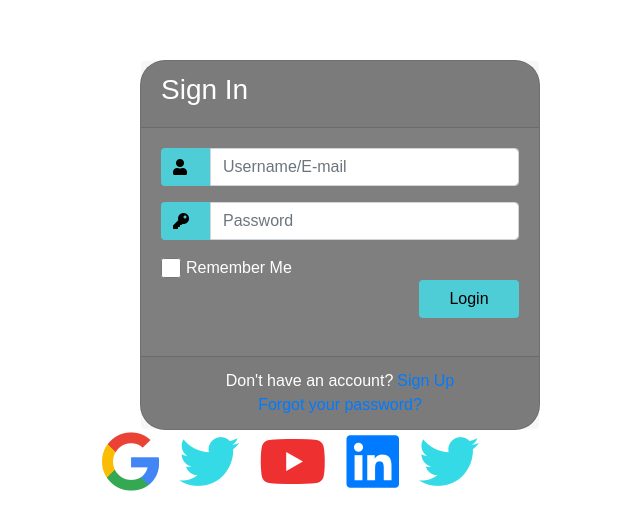
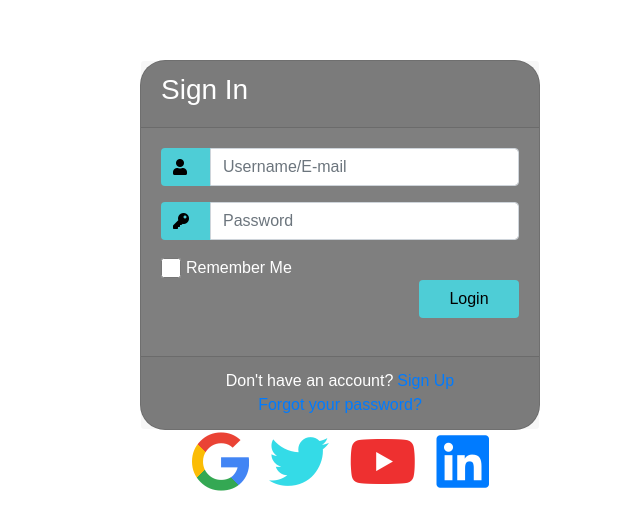
Before and after one commit to NicolaeArhire/Log-in, a plain HTML site: page index.html in a window 1280 px wide. Shown: the part 155-684 px from the top of the page, without its empty margins (300-940 px from the left). Drawn offline with nearby package versions, Linux system fonts and the light colour scheme; some icons are missing; a web font is replaced by a local one.

Commit message:
Social media icons update

```diff
--- a/index.html
+++ b/index.html
@@ -28,7 +28,6 @@
 					<span><a href="https://twitter.com/freeCodeCamp" target="blank"><i class="fab fa-twitter"></i></a></span>
 					<span><a href="https://www.youtube.com/c/Freecodecamp" target="blank"><i class="fab fa-youtube"></i></a></span>
 					<span><a href="https://www.linkedin.com/school/free-code-camp" target="blank"><i class="fab fa-linkedin"></i></a></span>
-					<span><a href="https://twitter.com/freeCodeCamp" target="blank"><i class="fab fa-twitter"></i></a></span>
                     <i class="fa-solid fa-square-a"></i>
 				</div>
 			</div>
--- a/styles.css
+++ b/styles.css
@@ -39,7 +39,7 @@ color: white;
 
 .social_icon{
 position: absolute;
-right: 60px;
+right: 50px;
 bottom: -80px;
 }
 
```
